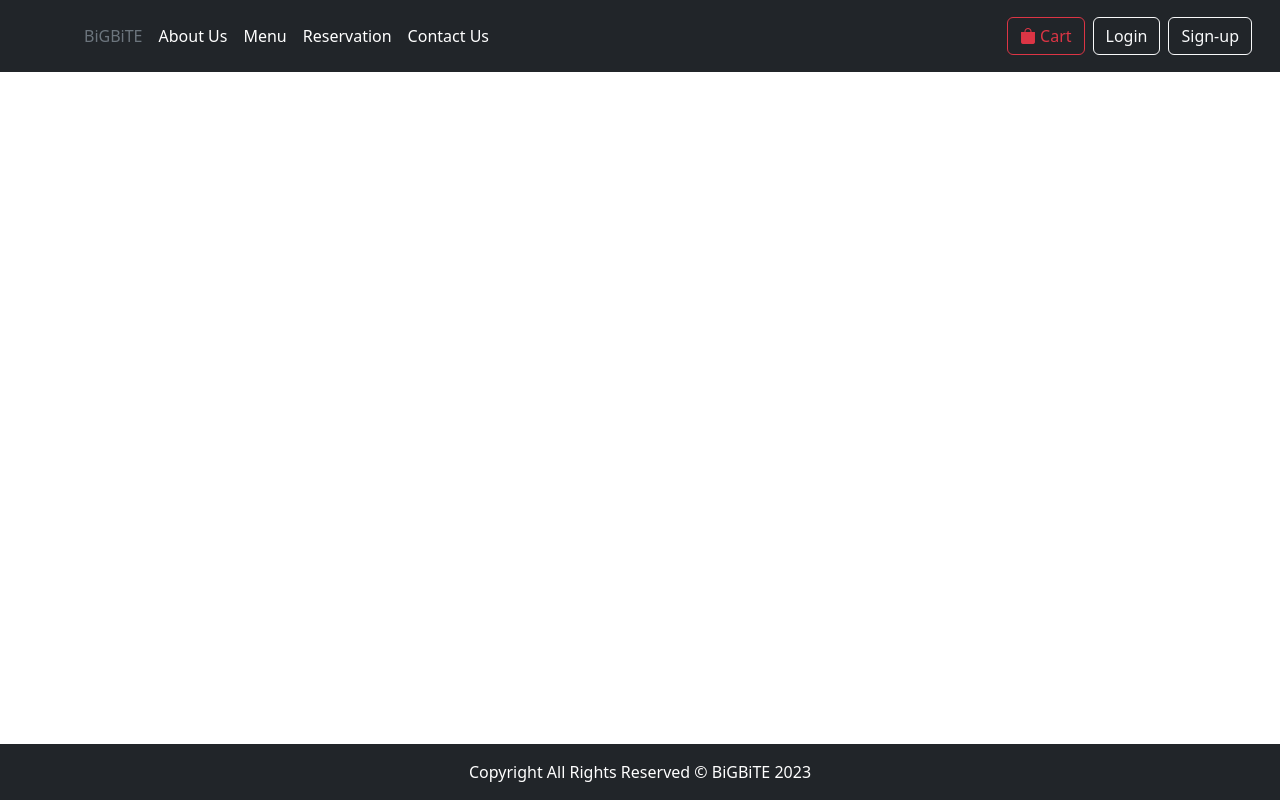
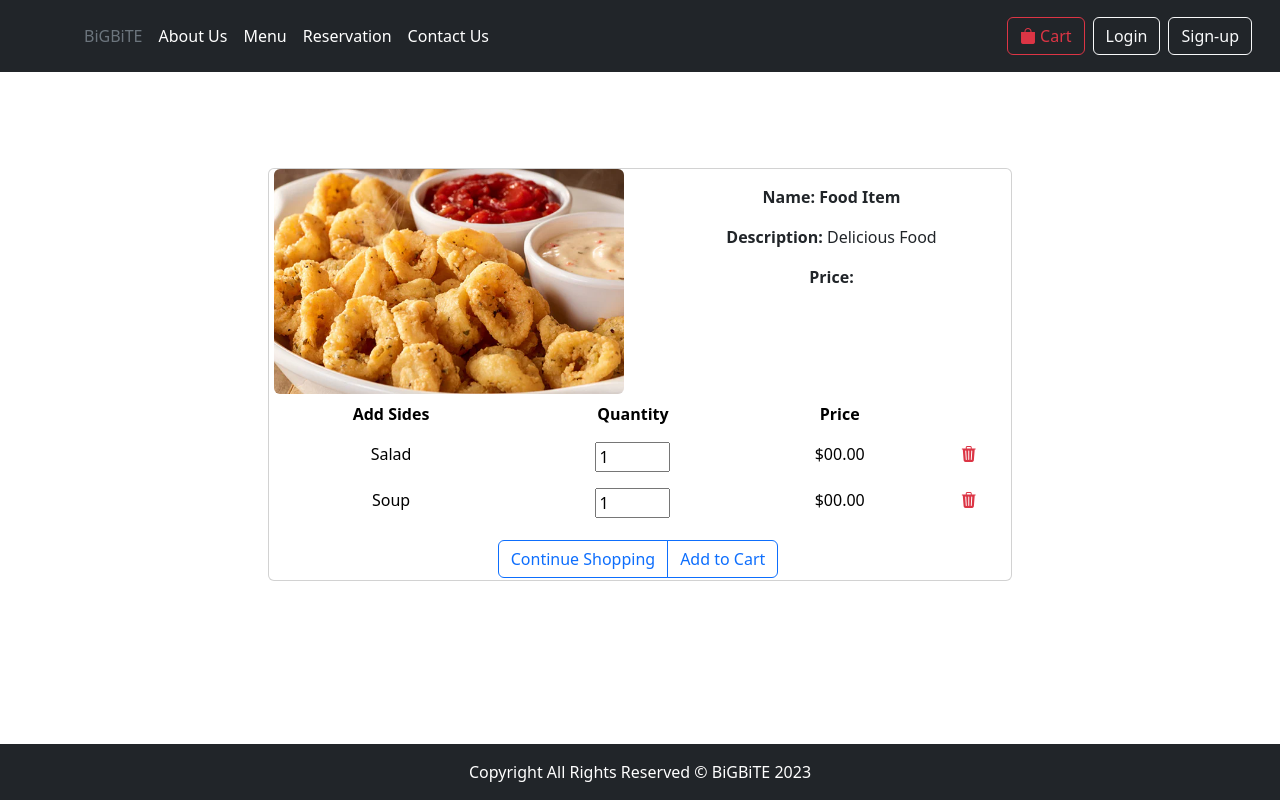
Before and after one commit to kitchPumpum/BigbiteRestaurent, an Angular app in the folder Frontend/: page /itemdetails in a window 1280 px wide. Before the commit this address led to /. Built offline with nearby package versions, Linux system fonts and the light colour scheme.

Commit message:
Added item details page

```diff
--- a/Frontend/src/app/app.component.html
+++ b/Frontend/src/app/app.component.html
@@ -4,3 +4,8 @@
 <router-outlet></router-outlet>
 
 <app-footer></app-footer>
+
+
+<!-- <div class="card-container">
+    <app-card></app-card>
+  </div> -->
--- a/Frontend/src/app/app.module.ts
+++ b/Frontend/src/app/app.module.ts
@@ -15,6 +15,7 @@ import { BodyComponent } from './body/body.component';
 import { FooterComponent } from './footer/footer.component';
 import { SingupComponent } from './singup/singup.component';
 import { AboutUsComponent } from './about-us/about-us.component';
+import { ItemdetailsComponent } from './itemdetails/itemdetails.component';
 
 @NgModule({
   declarations: [
@@ -29,7 +30,8 @@ import { AboutUsComponent } from './about-us/about-us.component';
     BodyComponent,
     FooterComponent,
     SingupComponent,
-    AboutUsComponent
+    AboutUsComponent,
+    ItemdetailsComponent
   ],
   imports: [
     BrowserModule,
--- /dev/null
+++ b/Frontend/src/app/itemdetails/itemdetails.component.html
@@ -0,0 +1,66 @@
+<div class="container mt-5 pt-5 d-flex justify-content-center d-flex align-items-center">
+  <div class="col-md-7 col-lg-8">
+
+    <div class="card text-center">
+      <div class="row">
+        <div class="col-md-6">
+          <img src="../../assets/Images/calamari.png" width="350px" height="225px" class="rounded">
+        </div>
+
+
+        <div class="col-md-6">
+          <div class="card-body text-center">
+            <p class="card-text"><b>Name: Food Item </b> </p>
+            <p class="card-text"><b>Description: </b> Delicious Food</p>
+            <p class="text"><b>Price: </b></p>
+          </div>
+        </div>
+
+
+        <div>
+
+          <table class="table table-borderless">
+            <thead>
+              <tr>
+                <th scope="col">Add Sides</th>
+                <th scope="col">Quantity</th>
+                <th scope="col">Price</th>
+                <th scope="col"></th>
+              </tr>
+            </thead>
+            <tbody>
+              <tr>
+
+                <td>Salad</td>
+                <td><input type="number" value="1" style="width:75px"></td>
+                <td>$00.00</td>
+                <td><i class="text-danger bi bi-trash3-fill"></i></td>
+              </tr>
+
+              <tr>
+
+                <td>Soup</td>
+                <td><input type="number" value="1" style="width:75px"></td>
+                <td>$00.00</td>
+                <td><i class="text-danger bi bi-trash3-fill"></i></td>
+              </tr>
+
+
+
+            </tbody>
+          </table>
+        </div>
+      </div>
+
+
+      <div class="align-items-center">
+        <div class="btn-group">
+          <button type="button" class="btn btn-outline-primary"
+            style="position: relative; bottom: 2px; right: 2px;">Continue Shopping</button>
+          <button type="button" class="btn btn-outline-primary" style="position: relative; bottom: 2px; right: 2px;">Add
+            to Cart</button>
+        </div>
+      </div>
+    </div>
+  </div>
+</div>
--- a/Frontend/src/app/order-online/order-online.component.ts
+++ b/Frontend/src/app/order-online/order-online.component.ts
@@ -1,4 +1,5 @@
 import { Component } from '@angular/core';
+import { Router } from '@angular/router';
 
 
 @Component({
@@ -7,5 +8,10 @@ import { Component } from '@angular/core';
   styleUrls: ['./order-online.component.css']
 })
 export class OrderOnlineComponent {
+  constructor(private router: Router) {}
+
+  redirectToLink(): void {
+       this.router.navigate(['itemdetails']);
+  }
 
 }
```
Also changed, not shown: Frontend/src/app/app-routing.module.ts (+8 -1 lines), Frontend/src/app/itemdetails/itemdetails.component.ts (added, +10 -0 lines), Frontend/src/app/order-online/order-online.component.html (+24 -24 lines), Frontend/src/app/itemdetails/itemdetails.component.css (added), 1 other file (tests, documents, lock files or other folders).
